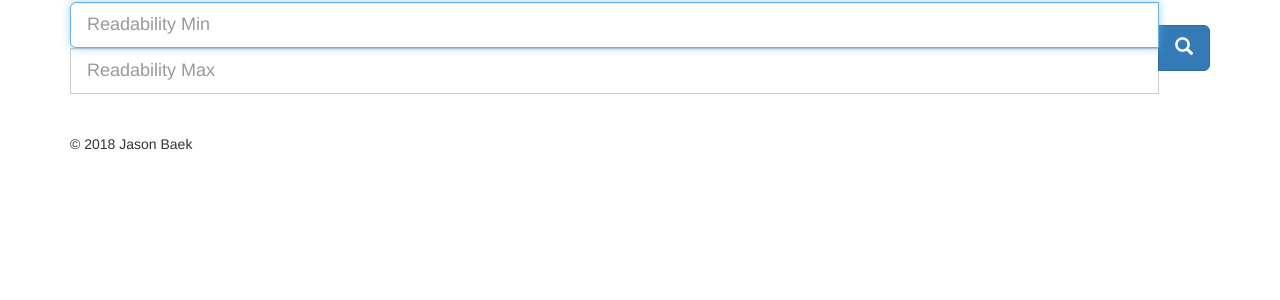
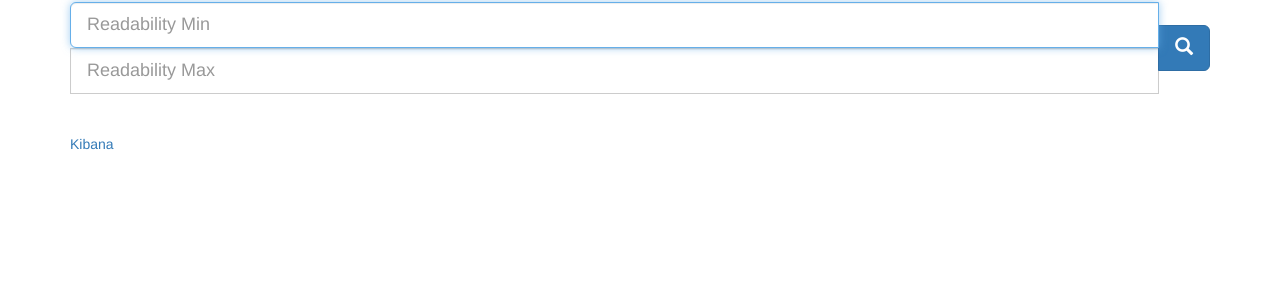
Before and after one commit to jbaek/insight, a Python web app: template flask/templates/search-score.html in a window 1280 px wide. Shown: the part 223-523 px from the top of the page. Run offline with Jinja, Linux system fonts and the light colour scheme; the template is opened without the code that fills it, so the values that code supplies are empty; some libraries are stand-ins or nearby versions.

Commit message:
added systemd service, link to kibana, root route

```diff
--- a/flask/app.py
+++ b/flask/app.py
@@ -18,6 +18,7 @@ doc = {
 	}
     }
 
+@app.route('/')
 @app.route('/search/score')
 def search_score():
     return render_template('search-score.html')
--- a/flask/templates/search-score.html
+++ b/flask/templates/search-score.html
@@ -37,7 +37,7 @@
 
     <br><br>
       <footer class="footer">
-        <p>&copy; 2018 Jason Baek </p>
+	      <p><a href='http://ec2-34-212-191-89.us-west-2.compute.amazonaws.com:5601/'> Kibana </a></p>
       </footer>
       </div>
     </div>
```
Also changed, not shown: 1 other file.
